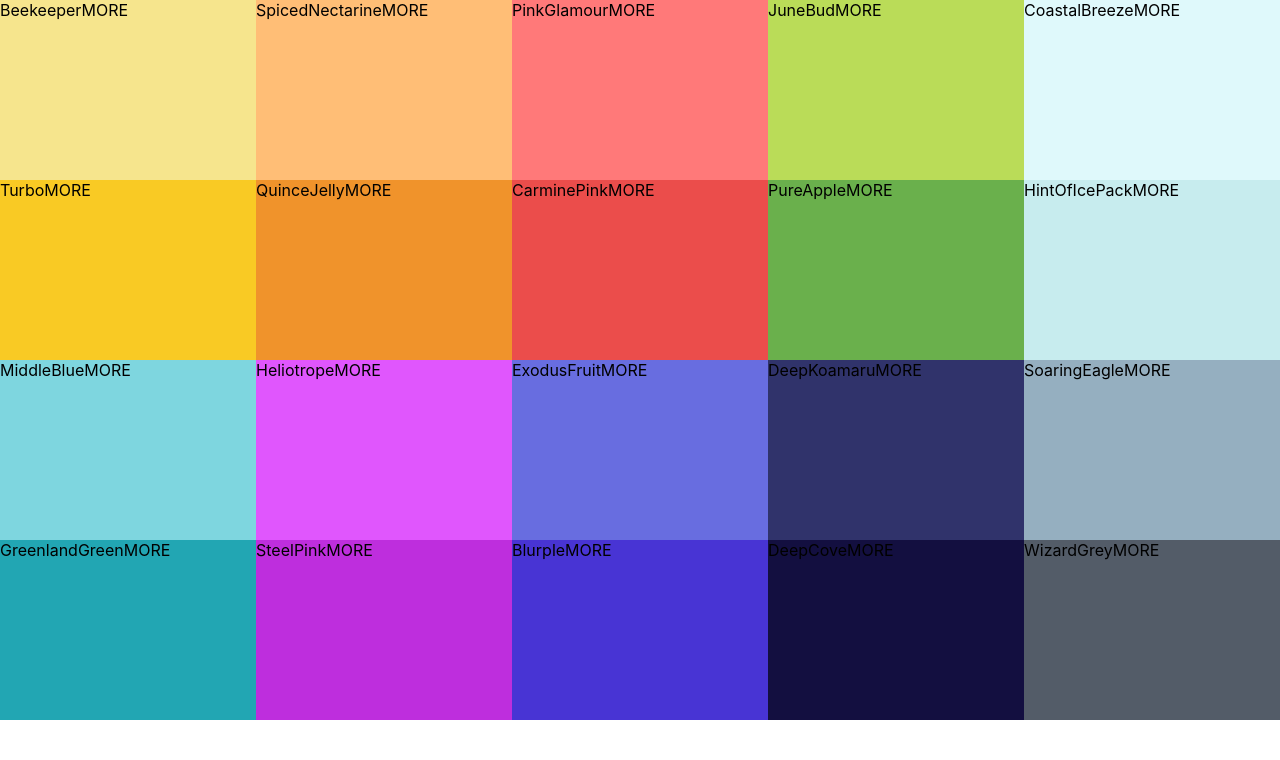
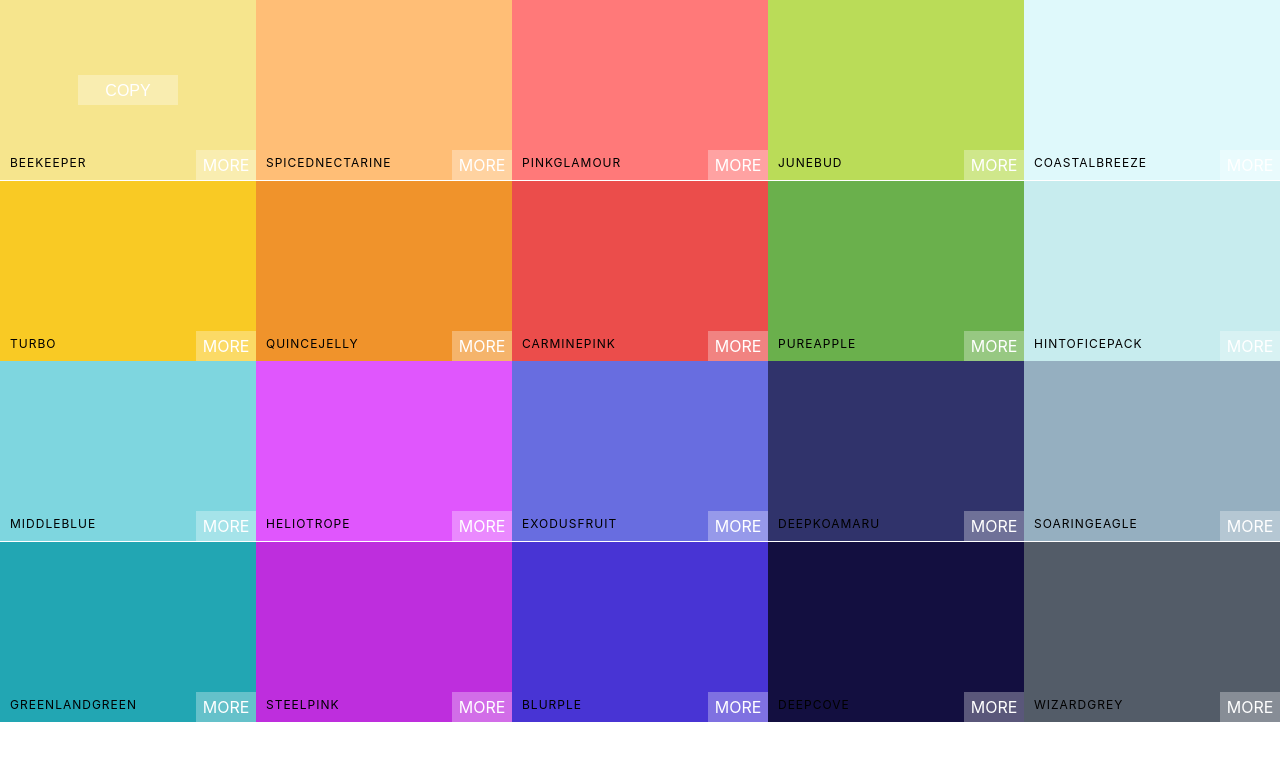
Before and after one commit to shanejames90/through-color, a React (Create React App) app: page / in a window 1280 px wide. Shown: the top 760 px of the page. Built offline with nearby package versions, Linux system fonts and the light colour scheme.

Commit message:
style colorbox

```diff
--- a/src/ColorBox.css
+++ b/src/ColorBox.css
@@ -5,4 +5,59 @@
     display: inline-block;
     position: relative;
     cursor: pointer;
+    margin-bottom: -3.5px;
 }
+
+.copy-button {
+    width: 100px;
+    height: 30px;
+    position: absolute;
+    display: inline-block;
+    top: 50%;
+    left: 50%;
+    margin-left: -50px;
+    margin-top: -15px;
+    text-align: center;
+    outline: none;
+    background: rgba(255, 255, 255, 0.3);
+    font-size: 1rem;
+    line-height: 30px;
+    color: white;
+    text-transform: uppercase;
+    border: none;
+    opacity: 0;
+
+}
+
+.ColorBox:hover .copy-button {
+    opacity: 1;
+    transition: 0.5s;
+}
+
+.box-content {
+    position: absolute;
+    width: 100%;
+    left: 0px;
+    bottom: 0px;
+    padding: 10px;
+    color: black;
+    letter-spacing: 1px;
+    text-transform: uppercase;
+    font-size: 12px;
+}
+
+.see-more {
+    background: rgba(255,255,255,0.3);
+    position: absolute;
+    border: none;
+    right: 0px;
+    bottom: 0px;
+    color: white;
+    width: 60px;
+    height: 30px;
+    text-align: center;
+    line-height: 30px;
+    text-transform: uppercase;
+
+
+}
--- a/src/ColorBox.js
+++ b/src/ColorBox.js
@@ -3,10 +3,16 @@
 
 class ColorBox extends Component {
     render() {
+        const { name, background } = this.props
         return (
-            <div style={{ background: this.props.background }} className="ColorBox">
-                <span>{this.props.name}</span>
-                <span>MORE</span>
+            <div style={{ background }} className="ColorBox">
+              <div className='copy-container'>
+                  <div className='box-content'>
+                      <span>{name}</span>
+                  </div>
+                  <button className='copy-button'>Copy</button>
+              </div>
+              <span className='see-more'>More</span>
             </div>
         );
     }
```
